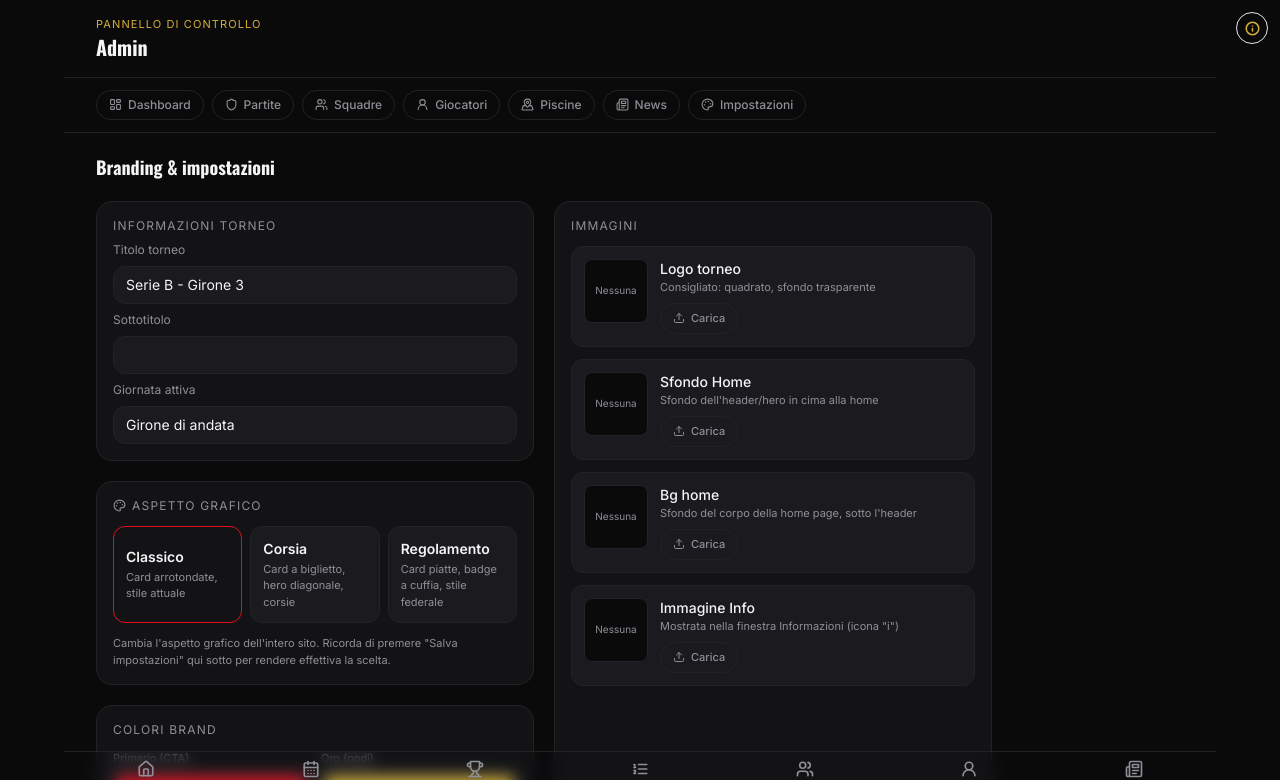
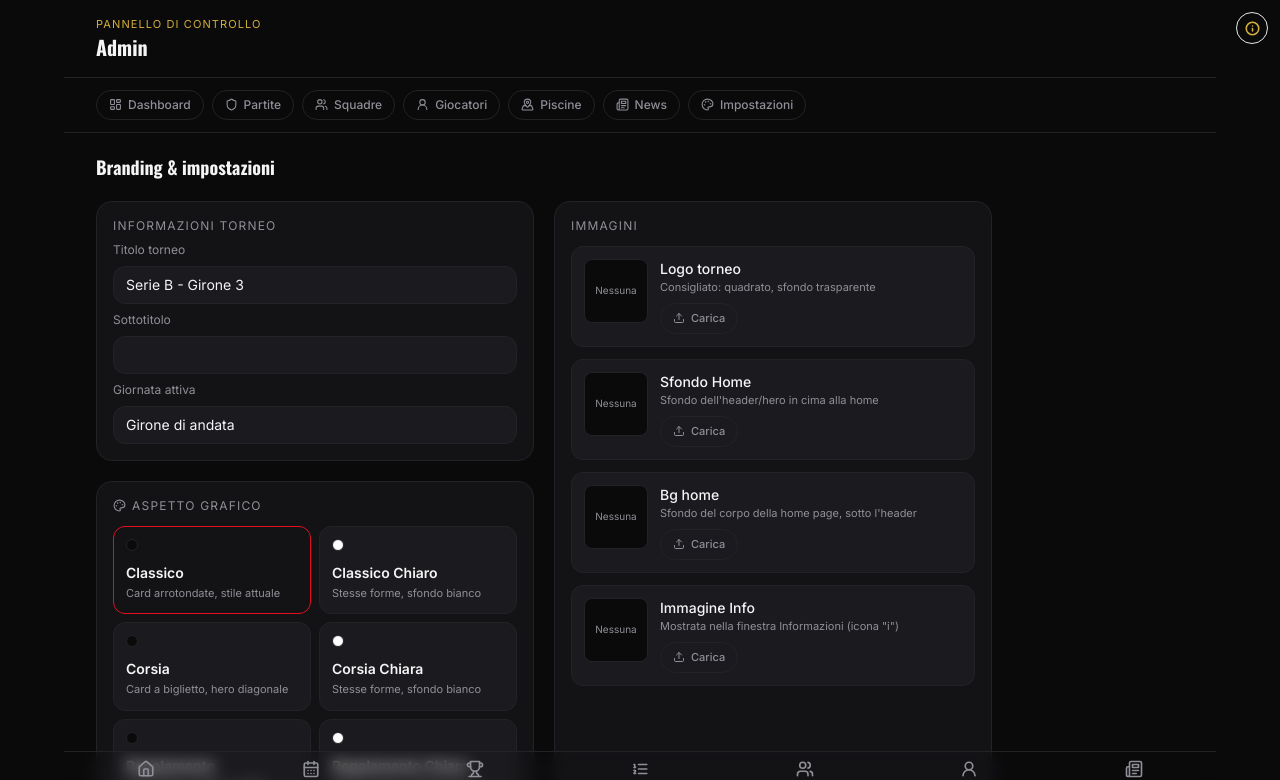
Before and after one commit to nichettomu-kaiuk/waterpoloshots, a Next.js app: page /admin/settings in a window 1280 px wide. Shown: the top 780 px of the page. Built offline with nearby package versions, Linux system fonts and the light colour scheme; no server answers; the database is empty.

Commit message:
Add files via upload

```diff
--- a/app/admin/settings/page.tsx
+++ b/app/admin/settings/page.tsx
@@ -152,40 +152,40 @@ export default function AdminSettingsPage() {
             <p className="flex items-center gap-1.5 text-xs uppercase tracking-widest text-muted">
               <Palette size={13} /> Aspetto grafico
             </p>
-            <div className="grid grid-cols-3 gap-2">
+            <div className="grid grid-cols-2 gap-2">
+              {(
+                [
+                  { value: "classic", label: "Classico", hint: "Card arrotondate, stile attuale", dark: true },
+                  { value: "classic-light", label: "Classico Chiaro", hint: "Stesse forme, sfondo bianco", dark: false },
+                  { value: "lane", label: "Corsia", hint: "Card a biglietto, hero diagonale", dark: true },
+                  { value: "lane-light", label: "Corsia Chiara", hint: "Stesse forme, sfondo bianco", dark: false },
+                  { value: "regulation", label: "Regolamento", hint: "Card piatte, badge a cuffia", dark: true },
+                  { value: "regulation-light", label: "Regolamento Chiaro", hint: "Stesse forme, sfondo bianco", dark: false },
+                ] as const
+              ).map((opt) => (
                 <button
+                  key={opt.value}
                   type="button"
-                onClick={() => setForm({ ...form, theme: "classic" })}
+                  onClick={() => setForm({ ...form, theme: opt.value })}
                   className={`rounded-xl border px-3 py-3 text-left transition ${
-                  form.theme === "classic" ? "border-primary bg-primary/10" : "border-line bg-surface-raised"
+                    form.theme === opt.value ? "border-primary bg-primary/10" : "border-line bg-surface-raised"
                   }`}
                 >
-                <p className="text-sm font-semibold">Classico</p>
-                <p className="mt-0.5 text-[11px] text-muted">Card arrotondate, stile attuale</p>
+                  <span
+                    className={`mb-1.5 inline-block h-3 w-3 rounded-full border ${
+                      opt.dark ? "border-line bg-ink" : "border-line bg-white"
+                    }`}
+                  />
+                  <p className="text-sm font-semibold">{opt.label}</p>
+                  <p className="mt-0.5 text-[11px] text-muted">{opt.hint}</p>
                 </button>
-              <button
-                type="button"
-                onClick={() => setForm({ ...form, theme: "lane" })}
-                className={`rounded-xl border px-3 py-3 text-left transition ${
-                  form.theme === "lane" ? "border-primary bg-primary/10" : "border-line bg-surface-raised"
-                }`}
-              >
-                <p className="text-sm font-semibold">Corsia</p>
-                <p className="mt-0.5 text-[11px] text-muted">Card a biglietto, hero diagonale, corsie</p>
-              </button>
-              <button
-                type="button"
-                onClick={() => setForm({ ...form, theme: "regulation" })}
-                className={`rounded-xl border px-3 py-3 text-left transition ${
-                  form.theme === "regulation" ? "border-primary bg-primary/10" : "border-line bg-surface-raised"
-                }`}
-              >
-                <p className="text-sm font-semibold">Regolamento</p>
-                <p className="mt-0.5 text-[11px] text-muted">Card piatte, badge a cuffia, stile federale</p>
-              </button>
+              ))}
             </div>
             <p className="text-[11px] text-muted">
-              Cambia l&apos;aspetto grafico dell&apos;intero sito. Ricorda di premere &quot;Salva impostazioni&quot; qui sotto per rendere effettiva la scelta.
+              Cambia l&apos;aspetto grafico dell&apos;intero sito. Le versioni &quot;Chiaro&quot; hanno le stesse forme
+              e gli stessi colori d&apos;accento, solo con sfondo bianco e testo scuro al posto di sfondo nero e
+              testo chiaro. Ricorda di premere &quot;Salva impostazioni&quot; qui sotto per rendere effettiva la
+              scelta.
             </p>
           </div>
 
--- a/app/globals.css
+++ b/app/globals.css
@@ -13,6 +13,28 @@
   --color-gold-dim: #8a6f22;
   --color-line: #232327;
   --color-muted: #8f8f97;
+  --color-fg: #f5f5f6;
+}
+
+/* Light variants of Classico / Corsia / Regolamento: same shapes, borders
+   and accent colors (red/gold untouched) — only the background and text
+   tokens flip from dark to light. Applied as an extra class alongside the
+   structural theme class (see app/layout.tsx), so it composes with the
+   existing .theme-lane / .theme-regulation rules automatically instead of
+   duplicating them. */
+.theme-light {
+  --color-ink: #ffffff;
+  --color-surface: #f5f5f6;
+  --color-surface-raised: #e9e9eb;
+  --color-line: #dcdcdf;
+  --color-muted: #6b6b73;
+  --color-fg: #0a0a0b;
+}
+.theme-light body {
+  color: var(--color-fg);
+}
+.theme-light .text-white {
+  color: var(--color-fg) !important;
 }
 
 html {
--- a/app/layout.tsx
+++ b/app/layout.tsx
@@ -42,7 +42,16 @@ export default async function RootLayout({
     ["--color-gold" as any]: settings?.secondary_color ?? "#d4af37",
   };
 
-  const themeClass = settings?.theme === "lane" ? "theme-lane" : settings?.theme === "regulation" ? "theme-regulation" : "";
+  // Theme is stored as a single value (e.g. "lane-light") but applied as two
+  // composable classes: the structural shape (theme-lane / theme-regulation
+  // / none for classic) and, if it's a light variant, `theme-light` — which
+  // just swaps the background/text color tokens and leaves every shape rule
+  // (clip-paths, borders, etc.) untouched.
+  const theme = settings?.theme ?? "classic";
+  const isLight = theme.endsWith("-light");
+  const baseTheme = isLight ? theme.replace("-light", "") : theme;
+  const structuralClass = baseTheme === "lane" ? "theme-lane" : baseTheme === "regulation" ? "theme-regulation" : "";
+  const themeClass = [structuralClass, isLight ? "theme-light" : ""].filter(Boolean).join(" ");
 
   return (
     <html
```
Also changed, not shown: lib/supabase/types.ts (+7 -1 lines), 1 other file (tests, documents, lock files or other folders). Lines whose indentation alone changed are shown as unchanged.
